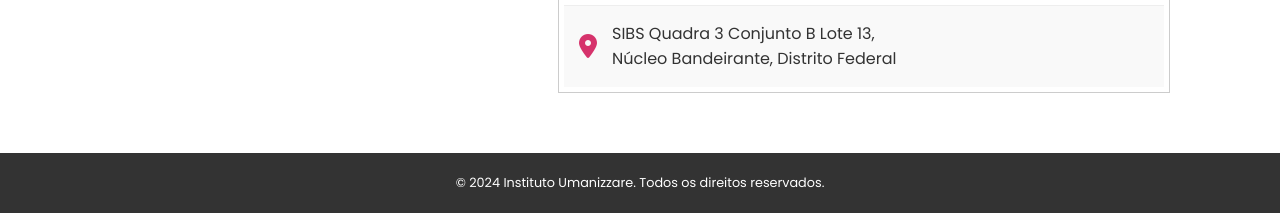
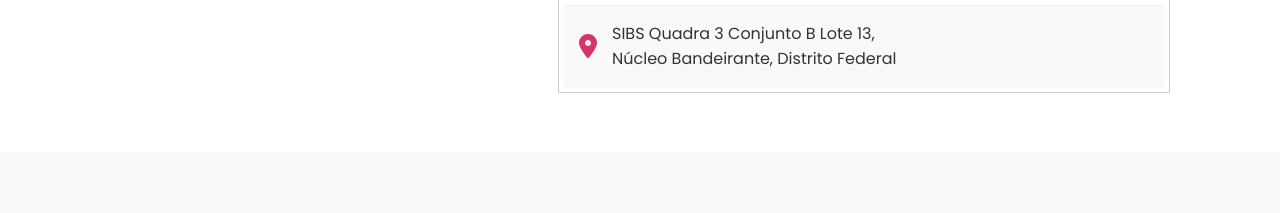
Before and after one commit to institutoumanizzare/site, a plain HTML site: page index.html in a window 1280 px wide. Shown: the part 3819-4032 px from the top of the page. After the commit the page ends 3972 px from the top, so only its background shows below. Drawn offline with Linux system fonts and the light colour scheme.

Commit message:
Update index.html

```diff
--- a/index.html
+++ b/index.html
@@ -133,10 +133,6 @@
         </div>
     </section>
 
-    <footer>
-        <p>© 2024 Instituto Umanizzare. Todos os direitos reservados.</p>
-    </footer>
-
     <script>
         function copiarPix() {
             const pix = "30.617.357/0001-84";
```
